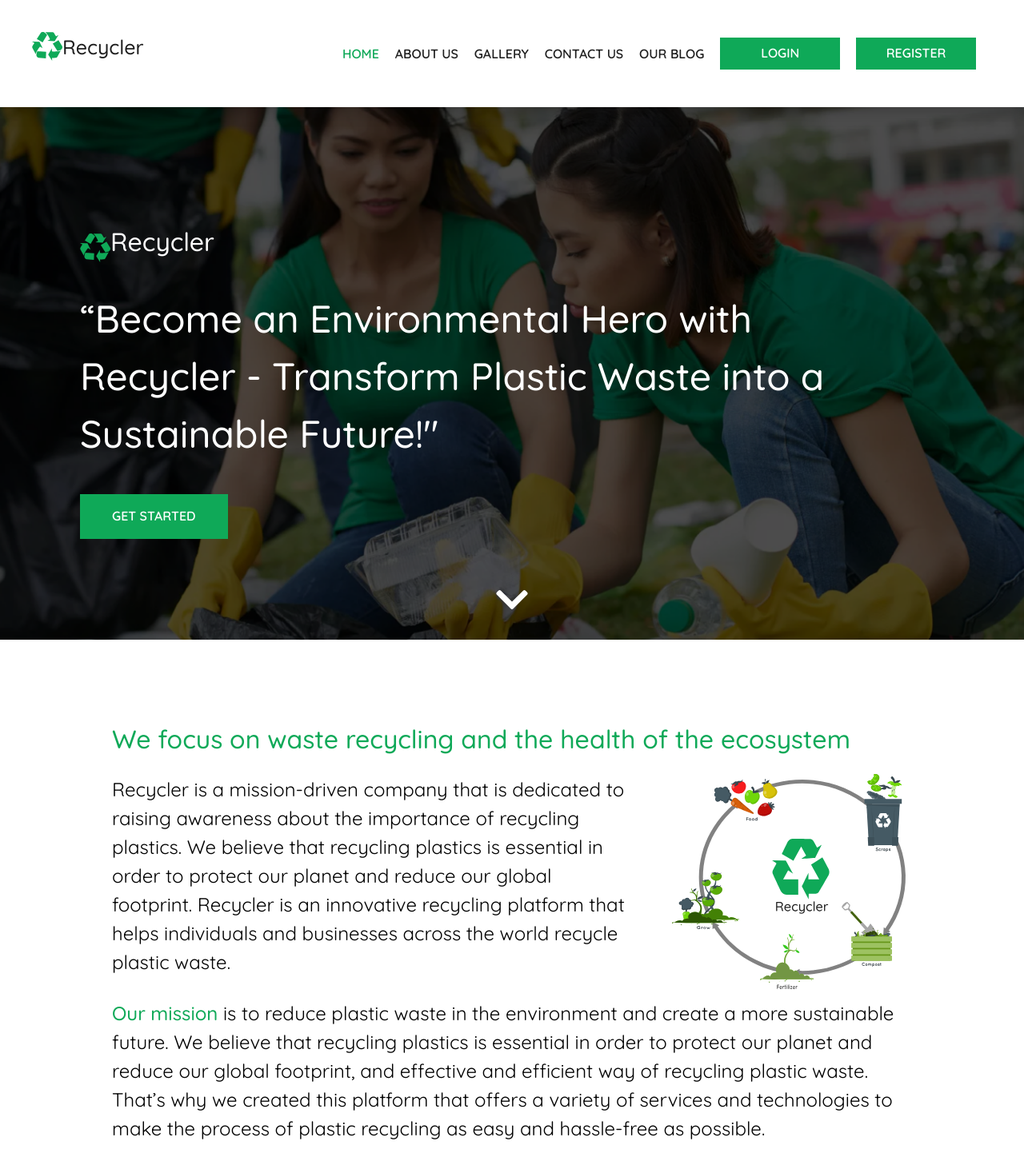
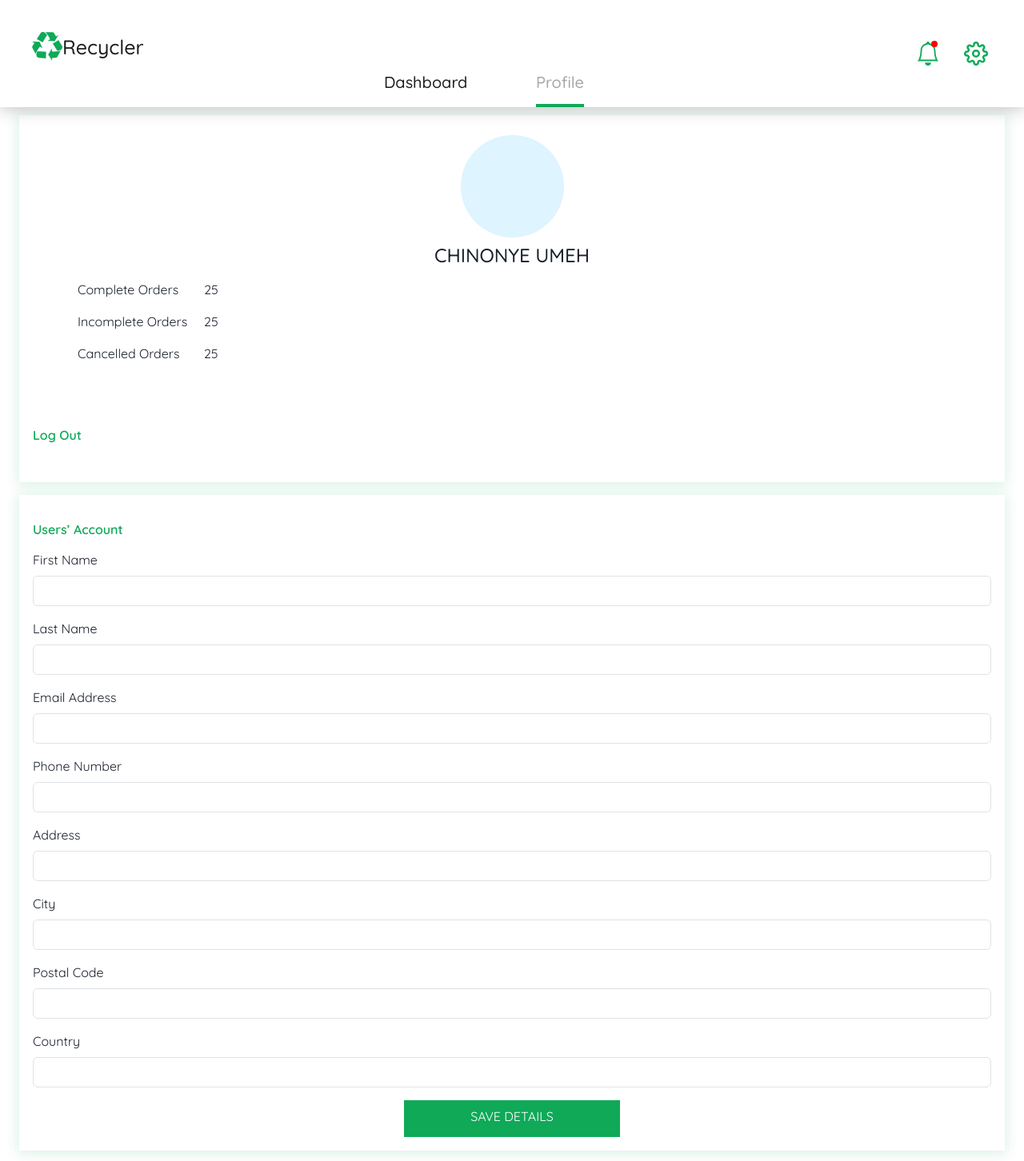
Before and after one commit to Recycler-App/Frontend, a React (Create React App) app: page /dashboard/profile in a window 1280 px wide. Before the commit this address led to /. Shown: the top 1452 px of the page at 80% size. Built offline with nearby package versions, Linux system fonts and the light colour scheme; no server answers.

Commit message:
started with profile UI

```diff
--- a/src/context/UserContext.tsx
+++ b/src/context/UserContext.tsx
@@ -45,7 +45,7 @@ const UserContextProvider = ({ children }: any) => {
       setType('FIREBASE_USER')
     })
   })
-
+  console.log(profile)
   return (
     <UserContext.Provider
       value={{
--- a/src/layouts/DashbboardLayout.tsx
+++ b/src/layouts/DashbboardLayout.tsx
@@ -9,11 +9,11 @@ function DashboardLayout() {
     const { profile }:any = useUser();
     const navigate = useNavigate();
 
-   useEffect(() => {
-    if(!profile){
-        navigate("/")
-    }
-   },[profile, navigate])
+//    useEffect(() => {
+//     if(!profile){
+//         navigate("/")
+//     }
+//    },[profile, navigate])
     return (
         <Box minH="100vh">
             <DashboardHeader/>
--- a/src/routes/Profile.tsx
+++ b/src/routes/Profile.tsx
@@ -1,13 +1,168 @@
-import { Box, Text } from '@chakra-ui/react'
 import React from 'react'
+import '../style/Profile.css'
+import Ellipse1 from '../assets/Ellipse1.png'
+import { Link } from 'react-router-dom'
 
-function Profile() {
-
-    return (
-        <Box minHeight="calc(100vh - 120px)" p={10}>
-             <Text>Profile</Text>
-        </Box>
-    )
+const Profile = () => {
+  return (
+    <section className='mt-5 p-4'>
+      <main className='sec-profile'>
+        <article className='art-profile text-center'>
+          <div className='mt-4'>
+            <img src={Ellipse1} alt='' />
+          </div>
+          <div className='mt-2 profile-text text-center'>
+            <h4 className='text-uppercase'>Chinonye umeh</h4>
+          </div>
+        </article>
+        <article className='mt-3 text-center'>
+          <div className='order-s'>
+            <p className='profile-one'>Complete Orders</p>
+            <p className='profile-two'>25</p>
+          </div>
+          <div className='order-s'>
+            <p className='profile-one'>Incomplete Orders</p>
+            <p className='profile-three'>25</p>
+          </div>
+          <div className='order-s'>
+            <p className='profile-one'>Cancelled Orders</p>
+            <p className='profile-four'>25</p>
+          </div>
+        </article>
+        <article className='mt-5 p-3 mb-3'>
+          <p className='logoutt'>Log Out</p>
+        </article>
+      </main>
+      <main className='sec-profile mt-3 p-3'>
+        <h5 className='logoutt mt-3'>Users’ Account</h5>
+        <article>
+          <div className='mb-3 mt-3'>
+            <label htmlFor='exampleInputEmail1' className='form-label'>
+              First Name
+            </label>
+            <input
+              type='text'
+              //   onChange={(e) => setName(e.target.value)}
+              //   value={name}
+              required
+              className='form-control'
+              id='exampleInputEmail1'
+              aria-describedby='emailHelp'
+            />
+          </div>
+          <div className='mb-3'>
+            <label htmlFor='exampleInputEmail1' className='form-label'>
+              Last Name
+            </label>
+            <input
+              type='text'
+              //   onChange={(e) => setName(e.target.value)}
+              //   value={name}
+              required
+              className='form-control'
+              id='exampleInputEmail1'
+              aria-describedby='emailHelp'
+            />
+          </div>
+        </article>
+        <article>
+          <div className='mb-3'>
+            <label htmlFor='exampleInputEmail1' className='form-label'>
+              Email Address
+            </label>
+            <input
+              type='email'
+              //   onChange={(e) => setName(e.target.value)}
+              //   value={name}
+              required
+              className='form-control'
+              id='exampleInputEmail1'
+              aria-describedby='emailHelp'
+            />
+          </div>
+          <div className='mb-3'>
+            <label htmlFor='exampleInputEmail1' className='form-label'>
+              Phone Number
+            </label>
+            <input
+              type='number'
+              //   onChange={(e) => setName(e.target.value)}
+              //   value={name}
+              required
+              className='form-control'
+              id='exampleInputEmail1'
+              aria-describedby='emailHelp'
+            />
+          </div>
+        </article>
+        <article>
+          <div className='mb-3'>
+            <label htmlFor='exampleInputEmail1' className='form-label'>
+              Address
+            </label>
+            <input
+              type='text'
+              //   onChange={(e) => setName(e.target.value)}
+              //   value={name}
+              required
+              className='form-control'
+              id='exampleInputEmail1'
+              aria-describedby='emailHelp'
+            />
+          </div>
+          <div className='mb-3'>
+            <label htmlFor='exampleInputEmail1' className='form-label'>
+              City
+            </label>
+            <input
+              type='text'
+              //   onChange={(e) => setName(e.target.value)}
+              //   value={name}
+              required
+              className='form-control'
+              id='exampleInputEmail1'
+              aria-describedby='emailHelp'
+            />
+          </div>
+        </article>
+        <article>
+          <div className='mb-3'>
+            <label htmlFor='exampleInputEmail1' className='form-label'>
+              Postal Code
+            </label>
+            <input
+              type='number'
+              //   onChange={(e) => setName(e.target.value)}
+              //   value={name}
+              required
+              className='form-control'
+              id='exampleInputEmail1'
+              aria-describedby='emailHelp'
+            />
+          </div>
+          <div className='mb-3'>
+            <label htmlFor='exampleInputEmail1' className='form-label'>
+              Country
+            </label>
+            <input
+              type='text'
+              //   onChange={(e) => setName(e.target.value)}
+              //   value={name}
+              required
+              className='form-control'
+              id='exampleInputEmail1'
+              aria-describedby='emailHelp'
+            />
+          </div>
+        </article>
+        <div className='ind-buttn mt-2'>
+          <Link to='/'>
+            <button className='text-uppercase mt-2'>Save Details</button>
+          </Link>
+        </div>
+      </main>
+    </section>
+  )
 }
 
 export default Profile
--- /dev/null
+++ b/src/style/Profile.css
@@ -0,0 +1,29 @@
+.sec-profile {
+  border: 1px solid #ffffff;
+  background: #ffffff;
+  box-shadow: 0px 2px 15px 2px rgba(15, 169, 88, 0.15);
+}
+.art-profile img {
+  margin: 0 auto;
+}
+.order-s {
+  display: flex;
+}
+.profile-one {
+  margin-left: 4.5rem;
+}
+.profile-two {
+  margin-left: 2rem;
+}
+.profile-three {
+  margin-left: 1.3rem;
+}
+.profile-four {
+  margin-left: 1.9rem;
+}
+.logoutt {
+  font-weight: 600;
+  font-size: 16px;
+  line-height: 20px;
+  color: #0fa958;
+}
```
Also changed, not shown: src/assets/Ellipse1.png (added).
